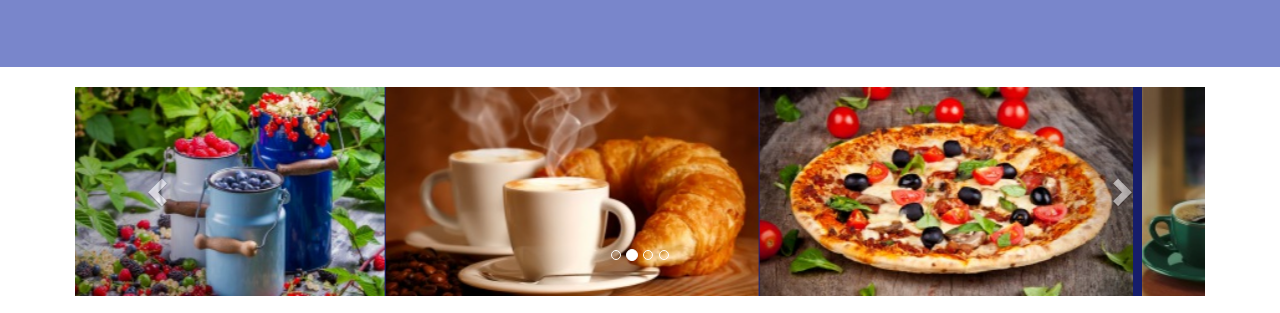
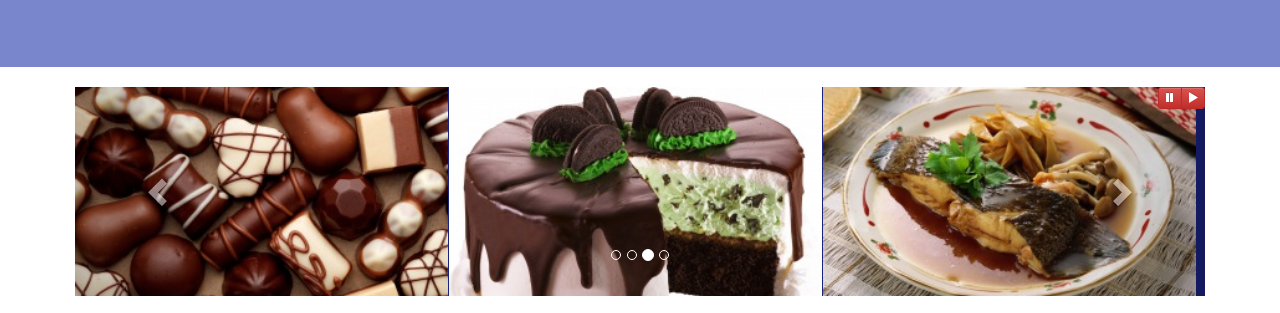
Before and after one commit to pvwali/confusion, a plain HTML site: page index.html in a window 1280 px wide. Shown: the part 343-656 px from the top of the page. Drawn offline with nearby package versions, Linux system fonts and the light colour scheme.

Commit message:
minor style changes

```diff
--- a/css/mystyles.css
+++ b/css/mystyles.css
@@ -167,3 +167,9 @@
 #btn-section > .active {
     box-shadow: 2px 5px 5px black;
 }
+
+#carouselButtons {
+    right:0px;
+    position: absolute;
+    top: 0px;
+}
--- a/index.html
+++ b/index.html
@@ -110,6 +110,15 @@
                     <span class="glyphicon glyphicon-chevron-right" aria-hidden="true"></span>
                     <span class="sr-only">Next</span>
                 </a>
+
+                <div class="btn-group" id="carouselButtons">
+                    <button class="btn btn-danger btn-xs" id="carousel-pause">
+                        <span class="glyphicon glyphicon-pause" aria-hidden="true"></span>
+                    </button>
+                    <button class="btn btn-danger btn-xs" id="carousel-resume">
+                        <span class="glyphicon glyphicon-play" aria-hidden="true"></span>
+                    </button>
+                </div>
             </div>
         </div>
 
@@ -203,6 +212,18 @@
         $(document).ready(function() {
             $("#footer").load("footer.html");
             $("#header").load("header.html");
+
+            $("#myCarousel").carousel( { interval: 2000 } );
+
+            // pause
+            $("#carousel-pause").click(function() {
+                $("#myCarousel").carousel("pause");
+            });
+            // resume
+            $("#carousel-resume").click(function() {
+                $("#myCarousel").carousel("cycle");
+            });
+
         });
     </script>
 
```
